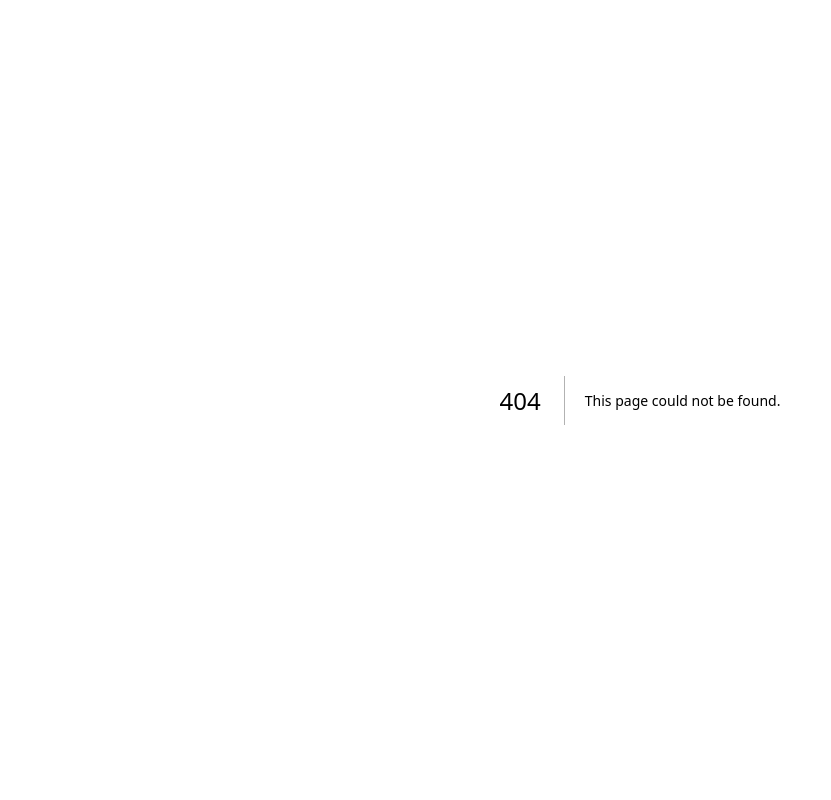
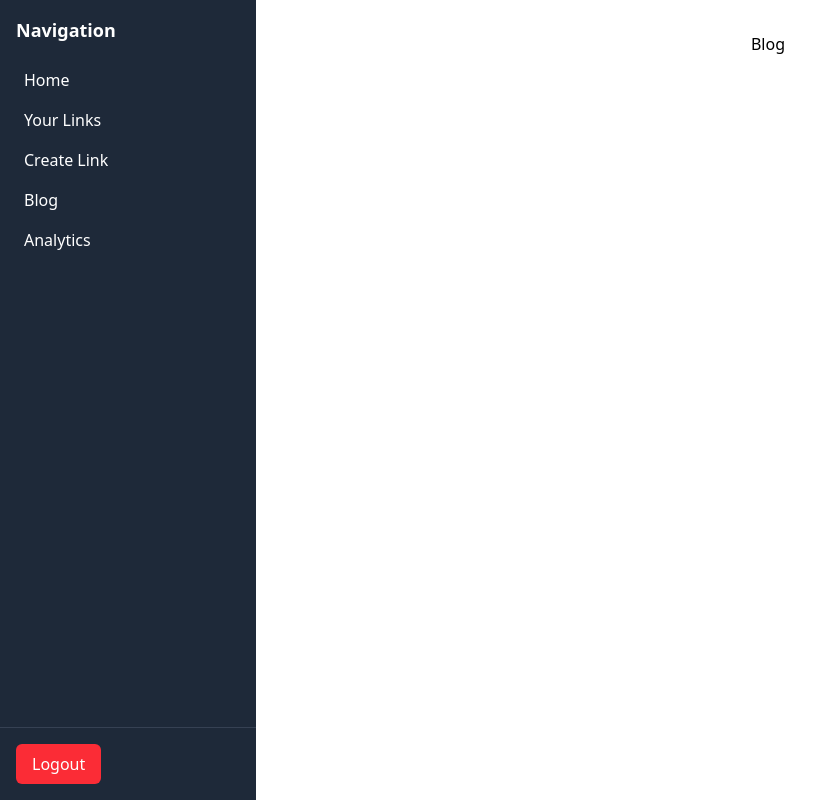
Before and after one commit to BuraYu/linkpulse, a Next.js app: page /dashboard/blog in a window 1280 px wide. Before the commit this address had no page. Shown: the whole page, without its empty margins (0-831 px from the left). Built offline with nearby package versions, Linux system fonts and the light colour scheme.

Commit message:
feat: add navigation skeleton pages

```diff
--- /dev/null
+++ b/src/app/dashboard/analytics/page.tsx
@@ -0,0 +1,13 @@
+import Layout from "../components/Layout";
+
+const Analytics: React.FC = () => {
+  return (
+    <Layout>
+      <div className="flex h-full justify-center item-center">
+        <h1>Analytics</h1>
+      </div>
+    </Layout>
+  );
+};
+
+export default Analytics;
--- /dev/null
+++ b/src/app/dashboard/blog/page.tsx
@@ -0,0 +1,13 @@
+import Layout from "../components/Layout";
+
+const Blog: React.FC = () => {
+  return (
+    <Layout>
+      <div className="flex h-full justify-center items-center">
+        <h1>Blog</h1>
+      </div>
+    </Layout>
+  );
+};
+
+export default Blog;
--- a/src/app/dashboard/components/Sidebar.tsx
+++ b/src/app/dashboard/components/Sidebar.tsx
@@ -48,25 +48,37 @@ const Sidebar = ({
 
         <div className="p-4">
           <h3 className="text-lg font-bold mb-4">Navigation</h3>
-          <ul>
-            <li className="hover:bg-gray-700 p-2 rounded-md cursor-pointer">
+          <ul className="flex flex-col">
+            <Link
+              className="hover:bg-gray-700 p-2 rounded-md cursor-pointer"
+              href="/dashboard"
+            >
               Home
-            </li>
-            <li className="hover:bg-gray-700 p-2 rounded-md cursor-pointer">
+            </Link>
+            <Link
+              className="hover:bg-gray-700 p-2 rounded-md cursor-pointer"
+              href="/dashboard/userlinks"
+            >
               Your Links
-            </li>
+            </Link>
             <Link
               className="hover:bg-gray-700 p-2 rounded-md cursor-pointer"
               href="/dashboard/createlink"
             >
               Create Link
             </Link>
-            <li className="hover:bg-gray-700 p-2 rounded-md cursor-pointer">
+            <Link
+              className="hover:bg-gray-700 p-2 rounded-md cursor-pointer"
+              href="/dashboard/blog"
+            >
               Blog
-            </li>
-            <li className="hover:bg-gray-700 p-2 rounded-md cursor-pointer">
-              Contact
-            </li>
+            </Link>
+            <Link
+              className="hover:bg-gray-700 p-2 rounded-md cursor-pointer"
+              href="/dashboard/analytics"
+            >
+              Analytics
+            </Link>
           </ul>
         </div>
 
--- /dev/null
+++ b/src/app/dashboard/createlink/page.tsx
@@ -0,0 +1,13 @@
+import Layout from "../components/Layout";
+
+const CreateLink: React.FC = () => {
+  return (
+    <Layout>
+      <div className="flex justify-center items-start w-full">
+        <h1>Create Link</h1>
+      </div>
+    </Layout>
+  );
+};
+
+export default CreateLink;
--- /dev/null
+++ b/src/app/dashboard/userlinks/page.tsx
@@ -0,0 +1,13 @@
+import Layout from "../components/Layout";
+
+const Userlinks: React.FC = () => {
+  return (
+    <Layout>
+      <div className="flex w-full justify-center items-start">
+        <h1>User Links</h1>
+      </div>
+    </Layout>
+  );
+};
+
+export default Userlinks;
```
